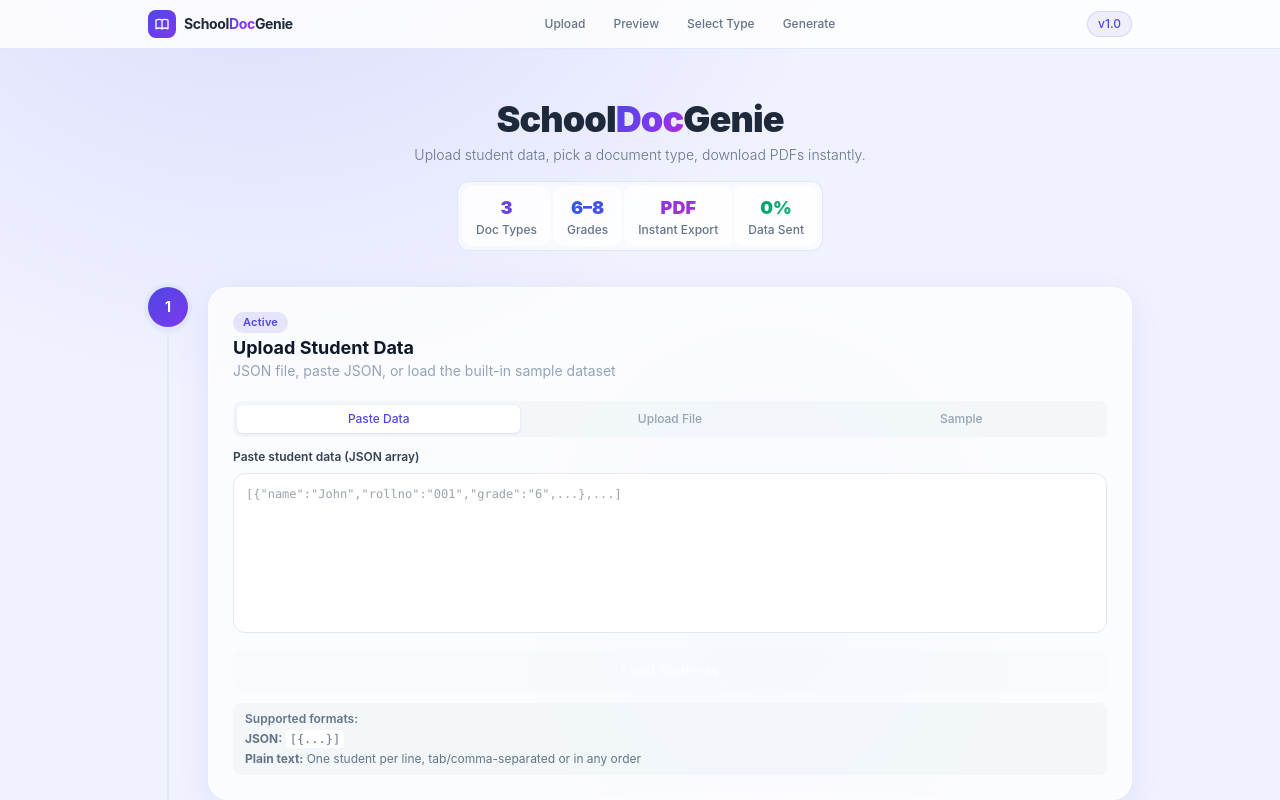
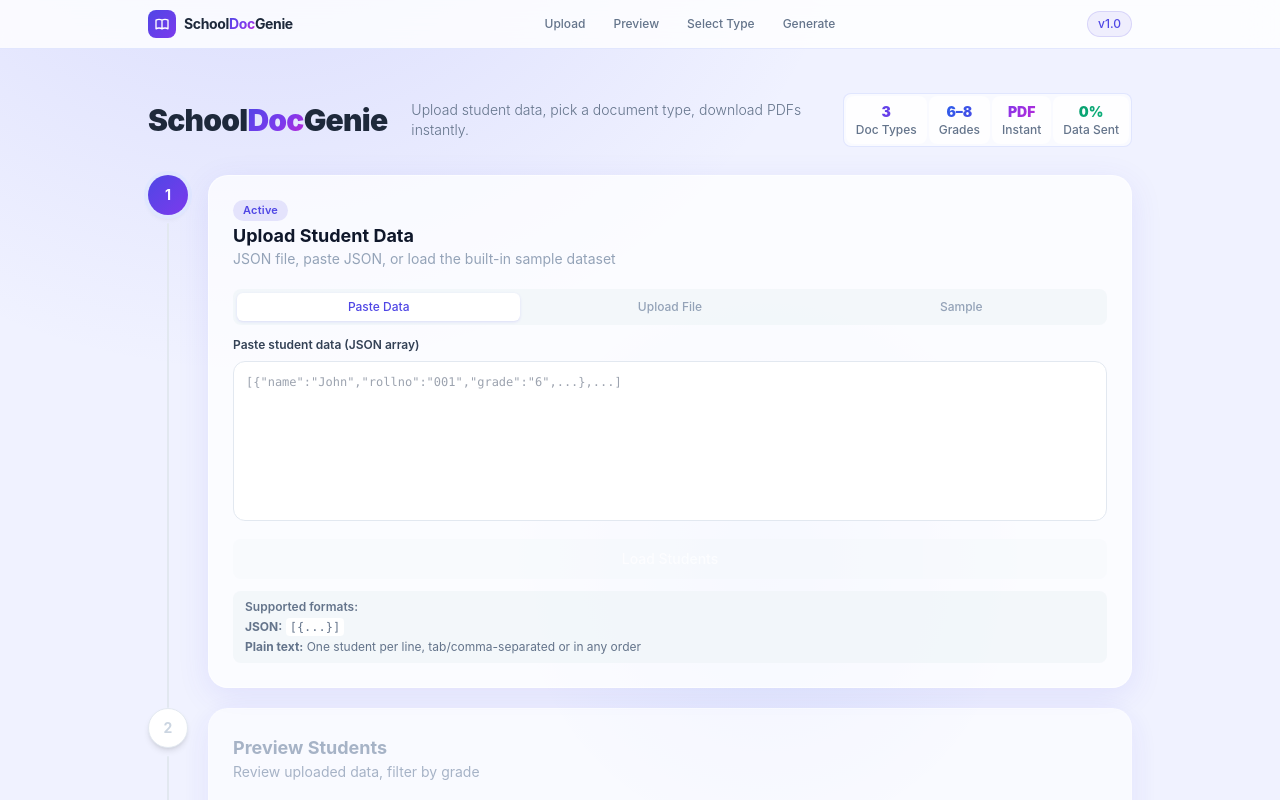
Before and after one commit to jigneshpandya86-lab/ALMWork, a Next.js app in the folder SchoolDocGenie/: page /ALMWork/ in a window 1280 px wide. Shown: the top 800 px of the page. Built offline with nearby package versions, Linux system fonts and the light colour scheme.

Commit message:
Make hero section single line: title | description | stats

```diff
--- a/SchoolDocGenie/src/app/page.tsx
+++ b/SchoolDocGenie/src/app/page.tsx
@@ -59,8 +59,8 @@ function Step({
 /* ── Stat card ─────────────────────────────────────── */
 function Stat({ value, label, color }: { value: string; label: string; color: string }) {
   return (
-    <div className="text-center px-3.5 py-2" style={{ background: 'rgba(255,255,255,0.7)', borderRadius: 10 }}>
-      <p className="text-lg font-black" style={{ background: color, WebkitBackgroundClip: 'text', WebkitTextFillColor: 'transparent', backgroundClip: 'text' }}>
+    <div className="text-center px-2.5 py-1.5" style={{ background: 'rgba(255,255,255,0.7)', borderRadius: 8 }}>
+      <p className="text-sm font-black" style={{ background: color, WebkitBackgroundClip: 'text', WebkitTextFillColor: 'transparent', backgroundClip: 'text' }}>
         {value}
       </p>
       <p className="text-xs text-slate-500 mt-0 font-medium">{label}</p>
@@ -109,22 +109,25 @@ export default function HomePage() {
     <div className="space-y-4">
 
       {/* ── Hero ──────────────────────────────────────────── */}
-      <div className="text-center py-5 fade-up">
-        <h1 className="text-4xl font-black tracking-tight leading-none mb-2">
-          <span className="text-slate-800">School</span>
-          <span className="grad-text">Doc</span>
-          <span className="text-slate-800">Genie</span>
-        </h1>
-        <p className="text-slate-500 text-sm max-w-xl mx-auto font-light mb-4">
+      <div className="flex items-center justify-between gap-6 py-3 fade-up">
+        <div className="flex-shrink-0">
+          <h1 className="text-3xl font-black tracking-tight leading-none">
+            <span className="text-slate-800">School</span>
+            <span className="grad-text">Doc</span>
+            <span className="text-slate-800">Genie</span>
+          </h1>
+        </div>
+
+        <p className="text-slate-500 text-sm font-light flex-1">
           Upload student data, pick a document type, download PDFs instantly.
         </p>
 
         {/* Stats bar */}
-        <div className="inline-flex gap-0.5 p-1 rounded-xl"
+        <div className="inline-flex gap-0.5 p-0.5 rounded-lg flex-shrink-0"
           style={{ background:'rgba(255,255,255,0.6)', border:'1px solid rgba(199,210,254,0.5)', backdropFilter:'blur(12px)' }}>
           <Stat value="3" label="Doc Types" color="linear-gradient(135deg,#4f46e5,#7c3aed)" />
           <Stat value="6–8" label="Grades" color="linear-gradient(135deg,#2563eb,#4f46e5)" />
-          <Stat value="PDF" label="Instant Export" color="linear-gradient(135deg,#7c3aed,#c026d3)" />
+          <Stat value="PDF" label="Instant" color="linear-gradient(135deg,#7c3aed,#c026d3)" />
           <Stat value="0%" label="Data Sent" color="linear-gradient(135deg,#059669,#10b981)" />
         </div>
       </div>
```
